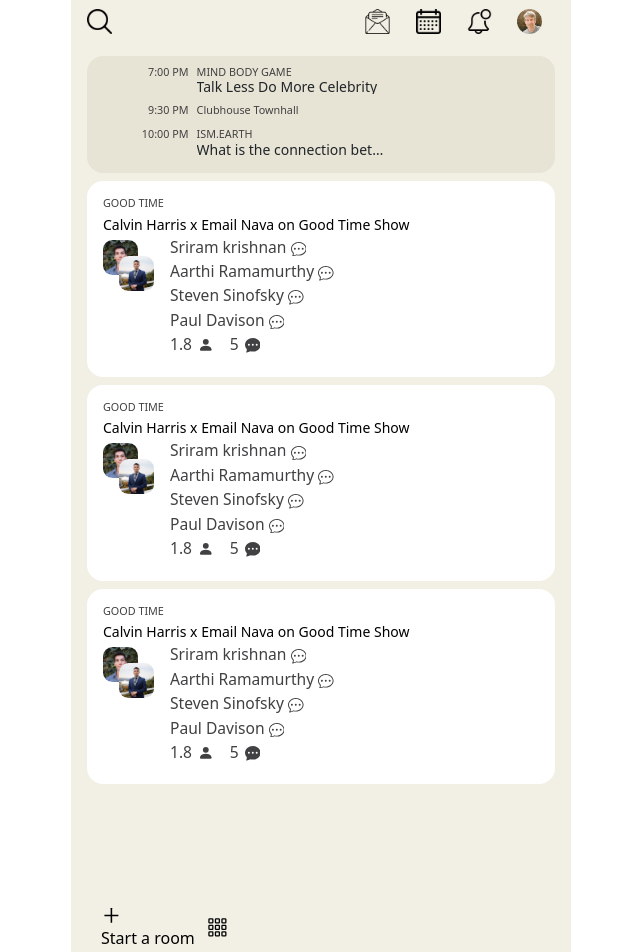
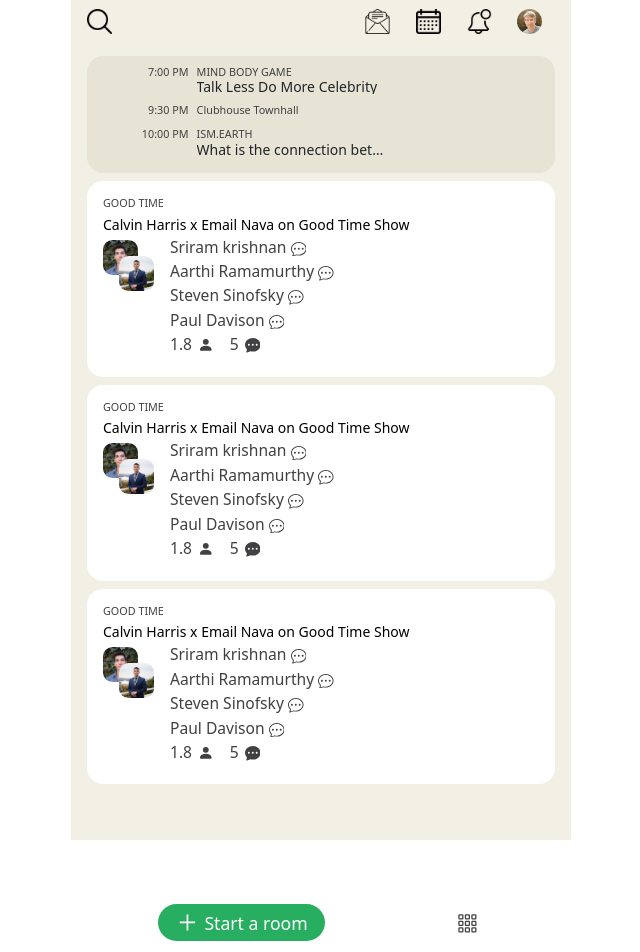
Before and after one commit to sumonaung23/club-house-clone, a React (Create React App) app: page /home in a window 1280 px wide. Shown: the top 952 px of the page, without its empty margins (319-959 px from the left). Built offline with nearby package versions, Linux system fonts and the light colour scheme.

Commit message:
styled the rest of the button

```diff
--- a/src/style/home.module.css
+++ b/src/style/home.module.css
@@ -2,15 +2,16 @@
     padding: 3.5em 1em;
     height: 100%;
     overflow: auto;
+    /* background-color: #efebe6; */
 }
 
 .home_container + .action_btn button {
     background-color: transparent;
     border: none;
+    margin: auto;
 }
 
-.home_container + .action_btn svg {
-    display: flex;
+.home_container + .action_btn button svg {
     font-size: 1.3em;
 }
 
@@ -22,4 +23,28 @@
     left: 0;
     right: 0;
     top: 0;
+    /* background-image: linear-gradient(transparent 10%, #f2f0e4 80% ); */
+    background-color: #ffffff;
 }
+
+.home_container + .action_btn > button:first-child {
+    border-radius: 2em;
+    background-color: #28ae61;
+    color: #ffffff;
+    padding: 0.3em 1em;
+    font-size: 1.1em;
+    font-weight: 400;
+    display: flex;
+    align-items: center;
+    /* position: absolute;
+    left: 50%;
+    transform: translateX(-50%); */
+}
+
+.home_container + .action_btn > button:nth-child(2) {
+    line-height: 1;
+}
+
+.home_container + .action_btn > button:nth-child(2) svg {
+    color: var(--textColor);
+}
```
